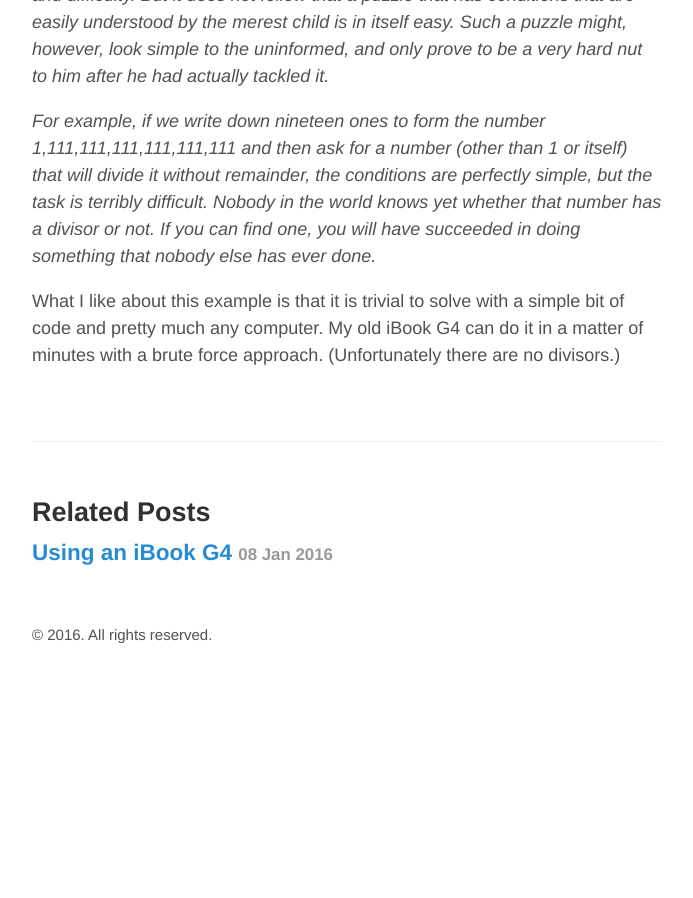
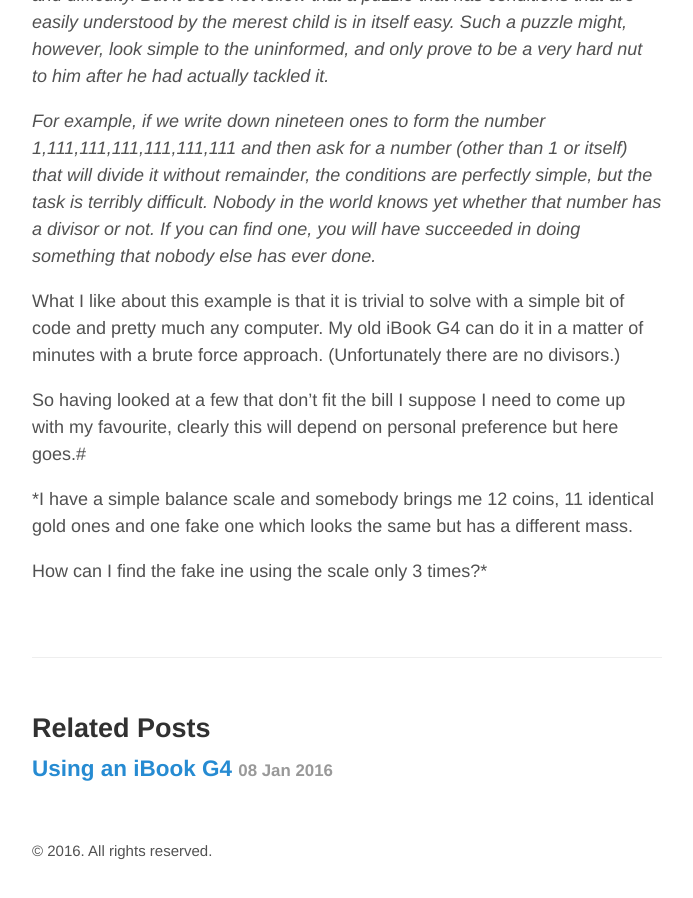
Before and after one commit to sirioq/sirioq.github.io, a Jekyll site: the page built from _posts/2016-05-06-The-Perfect-Maths-Problem.md, in a window 1280 px wide and 900 px high, scrolled down 1405 px. Shown: the whole window, without its empty margins (293-986 px from the left). Built offline with Jekyll 4.4.1, drawn with Linux system fonts in a browser that asks for light colours; before the commit the page ends 2089 px from its top, so only the background shows below that.

Commit message:
Update 2016-05-06-The-Perfect-Maths-Problem.md

```diff
--- a/_posts/2016-05-06-The-Perfect-Maths-Problem.md
+++ b/_posts/2016-05-06-The-Perfect-Maths-Problem.md
@@ -41,3 +41,10 @@ One of the great popularisers of recreational mathematics, Alfred Dudeny, talks
   *For example, if we write down nineteen ones to form the number 1,111,111,111,111,111,111 and then ask for a number (other than 1 or itself) that will divide it without remainder, the conditions are perfectly simple, but the task is terribly difficult. Nobody in the world knows yet whether that number has a divisor or not. If you can find one, you will have succeeded in doing something that nobody else has ever done.*
 
 What I like about this example is that it is trivial to solve with a simple bit of code and pretty much any computer. My old iBook G4 can do it in a matter of minutes with a brute force approach. (Unfortunately there are no divisors.)
+
+
+So having looked at a few that don't fit the bill I suppose I need to come up with my favourite, clearly this will depend on personal preference but here goes.#
+
+*I have a simple balance scale and somebody brings me 12 coins, 11 identical gold ones and one fake one which looks the same but has  a different mass.
+
+How can I find the fake ine using the scale only 3 times?*
```
